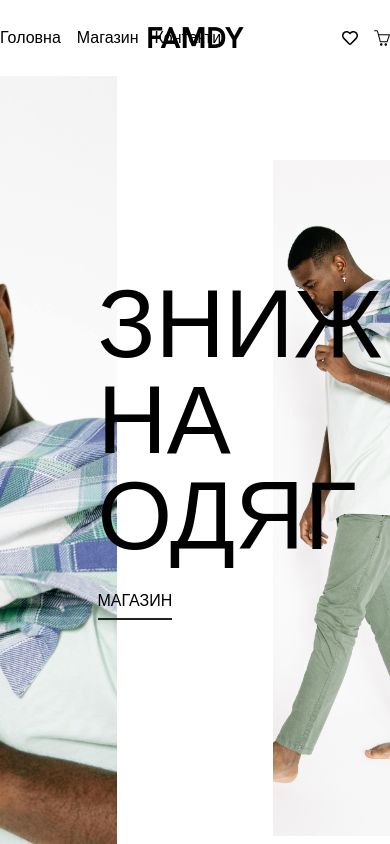
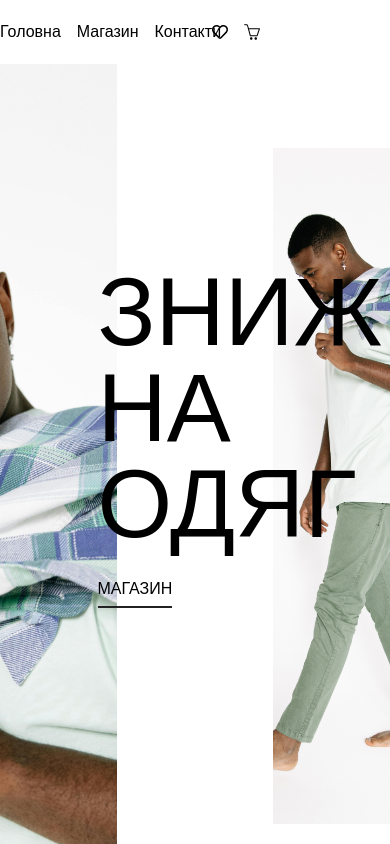
Before and after one commit to Denys-Paziak/famdy, a Next.js app: page / in a window 390 px wide. Shown: the top 844 px of the page. Built offline with nearby package versions, Linux system fonts and the light colour scheme.

Commit message:
Update globals.css

```diff
--- a/src/app/globals.css
+++ b/src/app/globals.css
@@ -149,7 +149,9 @@ nav a:hover:before {
 }
 
 @media screen and (max-width: 640px) {
-
+    .logo {
+      display: none;
+    }
   .category-grid {
     grid-template-columns: repeat(1, 1fr);
   }
```
